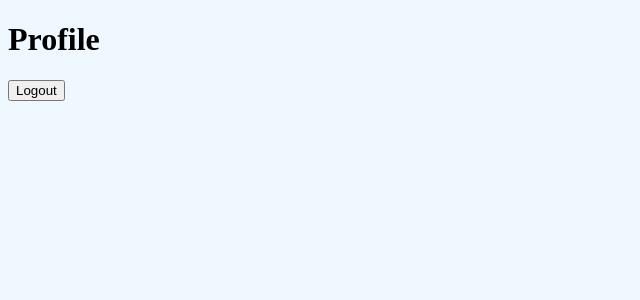
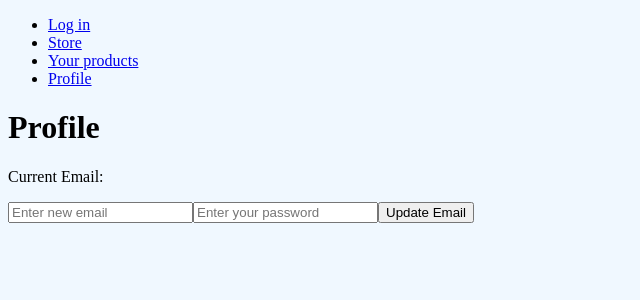
Before and after one commit to SenchaBka/Group-Project---Web-Store, a React (Create React App) app: page /profile in a window 1280 px wide. Shown: the top 300 px of the page, without its empty margins (0-640 px from the left). Built offline with nearby package versions, Linux system fonts and the light colour scheme.

Commit message:
Add change of email functionality

```diff
--- a/src/firebase_setup/Profile.js
+++ b/src/firebase_setup/Profile.js
@@ -1,13 +1,38 @@
-import { signOut } from "./firebase";
+import React, { useState, useEffect } from 'react';
+import Navigation from '../components/Navigation';
+import { auth, changeEmail } from './firebase';
+
 const Profile = () => {
+  const [newEmail, setNewEmail] = useState('');
+  const [password, setPassword] = useState('');
+  const [error, setError] = useState('');
+  const [currentEmail, setCurrentEmail] = useState('');
+
+  useEffect(() => {
+    // Fetch the current user's email when the component mounts
+    const user = auth.currentUser;
+    if (user) {
+      setCurrentEmail(user.email); // Access the 'email' property
+    }
+  }, []);
+
   const handleLogout = async () => {
-        await signOut();
+    // Your existing logout logic
   };
+
   return (
     <>
+      <Navigation />
       <h1>Profile</h1>
-            <button onClick={handleLogout}>Logout</button>
+      <p>Current Email: {currentEmail}</p>
+      {error && <p style={{ color: 'red' }}>{error}</p>}
+      <p id="userEmail"></p>
+      <input type="email" id="newEmail" placeholder="Enter new email" required />
+      <input type="password" id="currentPassword" placeholder="Enter your password" required />
+      <button onClick={() => changeEmail(newEmail, password)}>Update Email</button>
+      <p id="emailChangeMessage"></p>
     </>
   );
 };
+
 export default Profile;
--- a/src/firebase_setup/firebase.js
+++ b/src/firebase_setup/firebase.js
@@ -1,11 +1,15 @@
-import { initializeApp } from "firebase/app";
-import { getFirestore, addDoc, collection } from "firebase/firestore";
+import { initializeApp } from 'firebase/app';
+import { getFirestore, addDoc, collection } from 'firebase/firestore';
 import {
     getAuth,
     createUserWithEmailAndPassword,
     signInWithEmailAndPassword,
     signOut as firebaseSignout,
-} from "firebase/auth";
+    updateEmail,
+    reauthenticateWithCredential,
+    EmailAuthProvider
+} from 'firebase/auth';
+
 const firebaseConfig = {
     apiKey: "AIzaSyAve3Kdp7vBhqt0E6BA0fWpbOSCxIqOCls",
     authDomain: "week11-1-6c138.firebaseapp.com",
@@ -15,11 +19,11 @@ const firebaseConfig = {
     appId: "1:753661187204:web:94e664f28ed4119a0e9ed1",
     measurementId: "G-LK84KM2HT8"
 };
+
 // Initialize Firebase
 const app = initializeApp(firebaseConfig);
 const db = getFirestore(app);
 const auth = getAuth(app);
-
 
 const signUp = async (email, password) => {
     try {
@@ -30,9 +34,16 @@ const signUp = async (email, password) => {
         );
         const user = userCredential.user;
         await addDoc(collection(db, "users"), { uid: user.uid, email: user.email });
+        var messageElement = document.getElementById('message');
+        messageElement.textContent = 'Login successful!';
+        messageElement.style.display = 'block';
+
         return true;
     } catch (error) {
-        return { error: error.message };
+        // Handle login errors
+        var messageElement = document.getElementById('message');
+        messageElement.textContent = 'Error: ' + error.message;
+        messageElement.style.display = 'block';
     }
 };
 
@@ -52,10 +63,10 @@ const signIn = async (email, password) => {
 
         return true;
     } catch (error) {
-            // Handle login errors
-            var messageElement = document.getElementById('message');
-            messageElement.textContent = 'Error: ' + error.message;
-            messageElement.style.display = 'block';
+        // Handle login errors
+        var messageElement = document.getElementById('message');
+        messageElement.textContent = 'Error: ' + error.message;
+        messageElement.style.display = 'block';
     }
 };
 const signOut = async () => {
@@ -66,4 +77,34 @@ const signOut = async () => {
         return false;
     }
 };
-export { app, signUp, signIn, signOut };
+
+
+async function changeEmail(newEmail, password) {
+    var user = auth.currentUser;
+    var newEmail = document.getElementById('newEmail').value;
+    var password = document.getElementById('currentPassword').value;
+    var messageElement = document.getElementById('emailChangeMessage');
+
+    if (user) {
+        try {
+            // Reauthenticate the user with their current password
+            const credential = EmailAuthProvider.credential(user.email, password);
+            await reauthenticateWithCredential(user, credential);
+
+            // Update the email in the user profile
+            await updateEmail(user, newEmail);
+
+            messageElement.textContent = 'Email updated successfully!';
+            messageElement.style.color = 'green';
+
+        } catch (error) {
+            messageElement.textContent = 'Error updating email: ' + error.message;
+            messageElement.style.color = 'red';
+        }
+    } else {
+        messageElement.textContent = "You need to log in";
+        messageElement.style.color = 'red';
+    }
+}
+
+export { app, auth, signUp, signIn, signOut, changeEmail };
```
Lines whose indentation alone changed are shown as unchanged.
